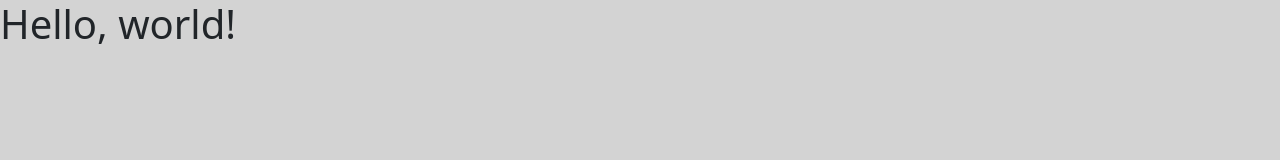
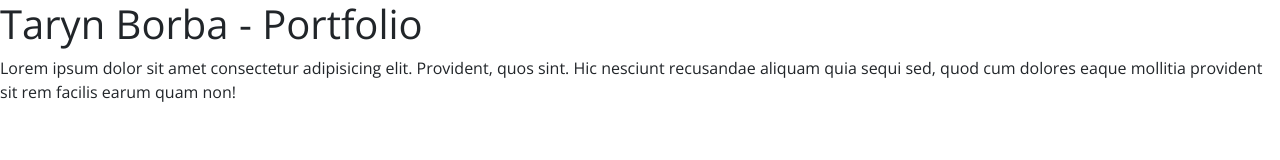
Before and after one commit to tborba1/portfolio, a plain HTML site: page index.html in a window 1280 px wide. Drawn offline with nearby package versions, Linux system fonts and the light colour scheme.

Commit message:
added Google Font link, basic file setup

```diff
--- a/css/style.css
+++ b/css/style.css
@@ -1,3 +1,9 @@
 body {
-    background-color: lightgray;
+    font-family: 'Open Sans', sans-serif;
+    font-weight: 300;
+    /* background-color: lightgray; */
 }
+
+h1 {
+    font-weight: 400;
+}
--- a/index.html
+++ b/index.html
@@ -4,11 +4,15 @@
     <meta charset="utf-8">
     <meta name="viewport" content="width=device-width, initial-scale=1">
     <link href="https://cdn.jsdelivr.net/npm/bootstrap@5.2.0/dist/css/bootstrap.min.css" rel="stylesheet" integrity="sha384-gH2yIJqKdNHPEq0n4Mqa/HGKIhSkIHeL5AyhkYV8i59U5AR6csBvApHHNl/vI1Bx" crossorigin="anonymous">
+    <link rel="preconnect" href="https://fonts.googleapis.com">
+    <link rel="preconnect" href="https://fonts.gstatic.com" crossorigin>
+    <link href="https://fonts.googleapis.com/css2?family=Open+Sans:wght@300;400&display=swap" rel="stylesheet">
     <link href="css/style.css" rel="stylesheet">
-    <title>Hello, world!</title>
+    <title>Taryn Borba - Portfolio</title>
   </head>
   <body>
-    <h1>Hello, world!</h1>
+    <h1>Taryn Borba - Portfolio</h1>
+    <p>Lorem ipsum dolor sit amet consectetur adipisicing elit. Provident, quos sint. Hic nesciunt recusandae aliquam quia sequi sed, quod cum dolores eaque mollitia provident sit rem facilis earum quam non!</p>
     <script src="https://cdn.jsdelivr.net/npm/bootstrap@5.2.0/dist/js/bootstrap.bundle.min.js" integrity="sha384-A3rJD856KowSb7dwlZdYEkO39Gagi7vIsF0jrRAoQmDKKtQBHUuLZ9AsSv4jD4Xa" crossorigin="anonymous"></script>
   </body>
 </html>
```
